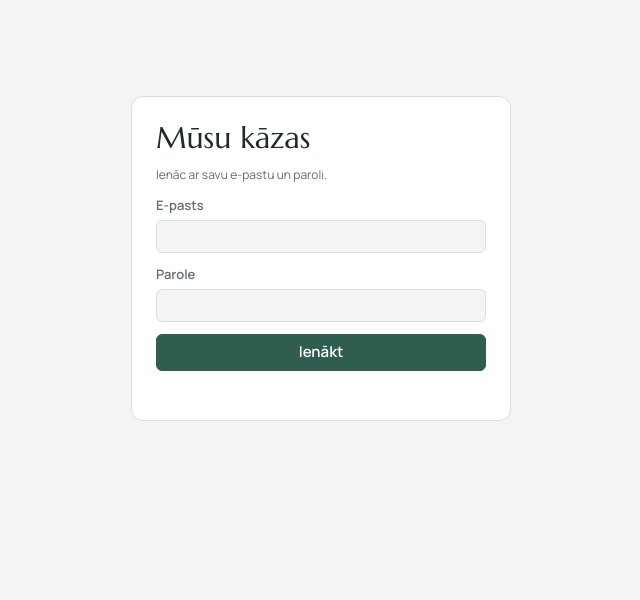
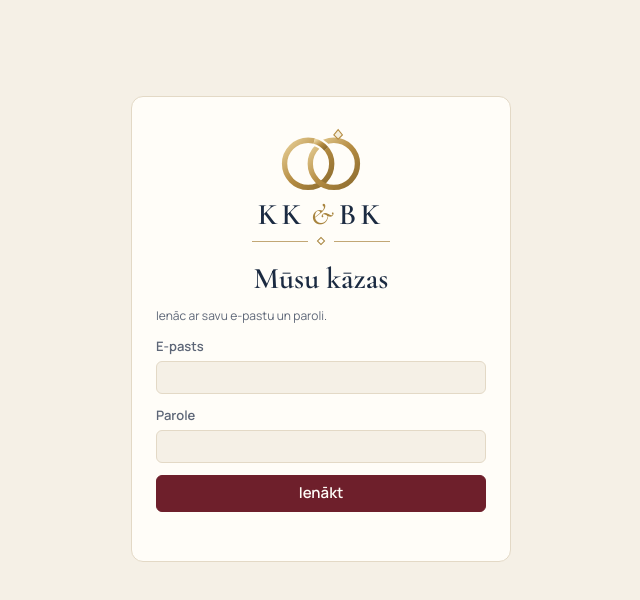
Before and after one commit to karklinkristaps-claude/kazu-planotajs, a plain HTML site: page index.html in a window 1280 px wide. Shown: the whole page, without its empty margins (319-959 px from the left). Drawn offline with nearby package versions, Linux system fonts and the light colour scheme.

Commit message:
Jauns dizains: navy, bordo, salvijzaļš, ziloņkauls; KK&BK monogramma ar gredzeniem
Co-Authored-By: Claude Opus 5.5 <noreply@anthropic.com>
Claude-Session: https://claude.ai/code/session_01YZPbSYZKa8av2cdzz51frV

```diff
--- a/index.html
+++ b/index.html
@@ -4,34 +4,34 @@
 <meta charset="utf-8">
 <meta name="viewport" content="width=device-width,initial-scale=1,viewport-fit=cover">
 <meta name="robots" content="noindex">
-<title>Mūsu kāzu plānotājs</title>
+<title>KK &amp; BK kāzas</title>
 <link rel="preconnect" href="https://fonts.googleapis.com">
-<link rel="stylesheet" href="https://fonts.googleapis.com/css2?family=Marcellus&family=Manrope:wght@400;500;600;700&family=Cormorant+Garamond:ital,wght@0,400;0,600;1,400&family=Fraunces:wght@400;600&family=Nunito:wght@400;700;800&display=swap">
+<link rel="stylesheet" href="https://fonts.googleapis.com/css2?family=Marcellus&family=Manrope:wght@400;500;600;700&family=Cormorant+Garamond:ital,wght@0,400;0,500;0,600;0,700;1,400;1,500&family=Fraunces:wght@400;600&family=Nunito:wght@400;700;800&display=swap">
 <style>
 /* Layout: one narrow column, sticky tab bar, sections as quiet panels; budget and guests are editable tables */
 :root{
-  --bg:#f3f5f2; --panel:#ffffff; --ink:#1e2b27; --muted:#5f6f69; --line:#d9e0dc;
-  --accent:#2f5d50; --accent-soft:#e3ece8; --gold:#a5812f; --gold-soft:#f4ecd9;
-  --ok:#2e7d4f; --ok-soft:#e1f1e7; --warn:#a4561c; --warn-soft:#f7e8dc; --bad:#a83a3a; --bad-soft:#f6e1e1;
-  --display:"Marcellus", Georgia, "Times New Roman", serif;
+  /* Krāsas no kāzu noskaņu dēļa: navy, bordo, salvijzaļš, ziloņkauls, zelts */
+  --bg:#F5F0E6; --panel:#FFFDF8; --ink:#1B2A41; --muted:#5D6677; --line:#E3D9C6;
+  --accent:#6E1F2B; --accent-soft:#E6EADF; --gold:#A8843E; --gold-soft:#F2E8D2; --sage:#7D8F6E;
+  --ok:#55704F; --ok-soft:#E3EBDD; --warn:#9C5A22; --warn-soft:#F5E6D6; --bad:#8E2433; --bad-soft:#F4E0E2;
+  --display:"Cormorant Garamond", Georgia, "Times New Roman", serif;
   --body:"Manrope", system-ui, -apple-system, "Segoe UI", sans-serif;
 }
 @media (prefers-color-scheme: dark){:root:not([data-theme="light"]){
-  --bg:#121816; --panel:#1a2320; --ink:#e4ebe8; --muted:#9aaba4; --line:#2c3935;
-  --accent:#7fb7a5; --accent-soft:#22332e; --gold:#d6b25f; --gold-soft:#332b19;
-  --ok:#6fcf97; --ok-soft:#1d3327; --warn:#e9a46b; --warn-soft:#3a2a1c; --bad:#ef8b8b; --bad-soft:#3a2222; color-scheme:dark}}
-/* */
+  --bg:#121A28; --panel:#1A2436; --ink:#F1EBDD; --muted:#A8AFBC; --line:#2C3850;
+  --accent:#D2B378; --accent-soft:#25324A; --gold:#D2B378; --gold-soft:#2E2A22; --sage:#9DB08C;
+  --ok:#A3BD92; --ok-soft:#24332A; --warn:#E3A86E; --warn-soft:#3A2B1D; --bad:#E58A97; --bad-soft:#3D1F27; color-scheme:dark}}
 :root[data-theme="dark"]{
-  --bg:#121816; --panel:#1a2320; --ink:#e4ebe8; --muted:#9aaba4; --line:#2c3935;
-  --accent:#7fb7a5; --accent-soft:#22332e; --gold:#d6b25f; --gold-soft:#332b19;
-  --ok:#6fcf97; --ok-soft:#1d3327; --warn:#e9a46b; --warn-soft:#3a2a1c; --bad:#ef8b8b; --bad-soft:#3a2222; color-scheme:dark}
+  --bg:#121A28; --panel:#1A2436; --ink:#F1EBDD; --muted:#A8AFBC; --line:#2C3850;
+  --accent:#D2B378; --accent-soft:#25324A; --gold:#D2B378; --gold-soft:#2E2A22; --sage:#9DB08C;
+  --ok:#A3BD92; --ok-soft:#24332A; --warn:#E3A86E; --warn-soft:#3A2B1D; --bad:#E58A97; --bad-soft:#3D1F27; color-scheme:dark}
 *{box-sizing:border-box}
 body{background:var(--bg);color:var(--ink);font-family:var(--body);font-size:15px;line-height:1.5;
   padding-left:max(16px,env(safe-area-inset-left,0px));padding-right:max(16px,env(safe-area-inset-right,0px));padding-block:0 48px}
 body::before{content:"";position:fixed;inset:0 0 auto;height:env(safe-area-inset-top,0px);z-index:10;background:var(--bg)}
 .wrap{max-width:1240px;margin:0 auto}
 header.top{padding-block:28px 12px;display:flex;flex-wrap:wrap;gap:12px 24px;align-items:flex-end;justify-content:space-between}
-h1{font-family:var(--display);font-weight:400;font-size:clamp(28px,5vw,40px);margin:0;line-height:1.1;text-wrap:balance}
+h1{font-family:var(--display);font-weight:600;font-size:clamp(28px,5vw,40px);margin:0;line-height:1.1;text-wrap:balance}
 .route{color:var(--muted);margin:6px 0 0;font-size:14px}
 .route b{color:var(--ink);font-weight:600}
 .countdown{text-align:right}
@@ -101,6 +101,21 @@ td.num{white-space:nowrap;padding-top:10px}
 textarea{font:inherit;color:var(--ink);background:transparent;border:1px solid transparent;border-radius:6px;padding:6px 8px;width:100%;min-width:0;resize:none;overflow:hidden;line-height:1.4;display:block}
 textarea:hover{border-color:var(--line)} textarea:focus{background:var(--bg);border-color:var(--accent);outline:none}
 td{vertical-align:top} td.num,td .icon{vertical-align:top}.w-num{width:96px}.w-qty{width:110px}
+
+/* monogramma */
+.mono{--mono-bg:var(--bg);display:flex;flex-direction:column;align-items:center;gap:2px;padding-top:22px;color:var(--ink)}
+.mono svg{width:120px;height:auto;display:block}
+.mono .ini{font-family:var(--display);font-weight:600;font-size:30px;letter-spacing:.14em;line-height:1}
+.mono .ini i{font-style:italic;font-weight:500;color:var(--gold);letter-spacing:0;margin:0 .18em}
+.mono .orn{display:flex;align-items:center;gap:10px;margin-top:6px;color:var(--gold)}
+.mono .orn::before,.mono .orn::after{content:"";width:56px;height:1px;background:currentColor;opacity:.7}
+.mono .orn span{width:6px;height:6px;transform:rotate(45deg);border:1px solid currentColor}
+.login .mono{--mono-bg:var(--panel);padding-top:0;margin-bottom:6px}
+.login h1{text-align:center}
+h2,.ph{font-weight:600}
+nav.tabs a[aria-current="page"]{color:var(--accent);border-color:var(--gold)}
+.stat h3,th{color:var(--sage)}
+.countdown .n{font-weight:600}
 @media (max-width:700px){
   nav.tabs{flex-wrap:wrap;gap:0;overflow:visible;position:static}
   nav.tabs a{padding:8px 10px;font-size:14px}
@@ -222,6 +237,18 @@ select.want.yes{color:var(--ok);font-weight:700} select.want.no{color:var(--bad)
 </head>
 <body>
 <form class="login" id="loginForm" hidden>
+  <div class="mono" role="img" aria-label="KK un BK">
+    <svg viewBox="0 0 112 72" aria-hidden="true">
+      <defs><linearGradient id="gold2" x1="0" y1="0" x2="1" y2="1"><stop offset="0" stop-color="#E9D29A"/><stop offset=".5" stop-color="#B58C42"/><stop offset="1" stop-color="#8A6A2E"/></linearGradient></defs>
+      <circle cx="44" cy="40" r="22" fill="none" stroke="url(#gold2)" stroke-width="5"/>
+      <circle cx="68" cy="40" r="22" fill="none" stroke="url(#gold2)" stroke-width="5"/>
+      <path d="M49.69 18.75 A22 22 0 0 1 60.85 25.86" fill="none" stroke="var(--mono-bg)" stroke-width="9"/>
+      <path d="M49.69 18.75 A22 22 0 0 1 60.85 25.86" fill="none" stroke="url(#gold2)" stroke-width="5"/>
+      <path d="M68 13 l4 -5 l4 5 l-4 4 z" fill="#F4EEDC" stroke="#B58C42" stroke-width="1"/>
+    </svg>
+    <div class="ini">KK<i>&amp;</i>BK</div>
+    <div class="orn"><span></span></div>
+  </div>
   <h1>Mūsu kāzas</h1>
   <p class="hint" style="margin:0">Ienāc ar savu e-pastu un paroli.</p>
   <label for="lEmail">E-pasts<input id="lEmail" type="email" autocomplete="username" required></label>
@@ -231,6 +258,18 @@ select.want.yes{color:var(--ok);font-weight:700} select.want.no{color:var(--bad)
 </form>
 <div class="login" id="setup" hidden><h1>Gandrīz gatavs</h1><p>Failā <b>config.js</b> ieraksti savus Supabase datus (Project URL un anon atslēgu). Sīkāk README.md.</p></div>
 <div class="wrap" id="app" hidden>
+  <div class="mono" role="img" aria-label="KK un BK">
+    <svg viewBox="0 0 112 72" aria-hidden="true">
+      <defs><linearGradient id="gold" x1="0" y1="0" x2="1" y2="1"><stop offset="0" stop-color="#E9D29A"/><stop offset=".5" stop-color="#B58C42"/><stop offset="1" stop-color="#8A6A2E"/></linearGradient></defs>
+      <circle cx="44" cy="40" r="22" fill="none" stroke="url(#gold)" stroke-width="5"/>
+      <circle cx="68" cy="40" r="22" fill="none" stroke="url(#gold)" stroke-width="5"/>
+      <path d="M49.69 18.75 A22 22 0 0 1 60.85 25.86" fill="none" stroke="var(--mono-bg)" stroke-width="9"/>
+      <path d="M49.69 18.75 A22 22 0 0 1 60.85 25.86" fill="none" stroke="url(#gold)" stroke-width="5"/>
+      <path d="M68 13 l4 -5 l4 5 l-4 4 z" fill="#F4EEDC" stroke="#B58C42" stroke-width="1"/>
+    </svg>
+    <div class="ini">KK<i>&amp;</i>BK</div>
+    <div class="orn"><span></span></div>
+  </div>
   <header class="top">
     <div>
       <h1 id="title">Mūsu kāzas</h1>
```
